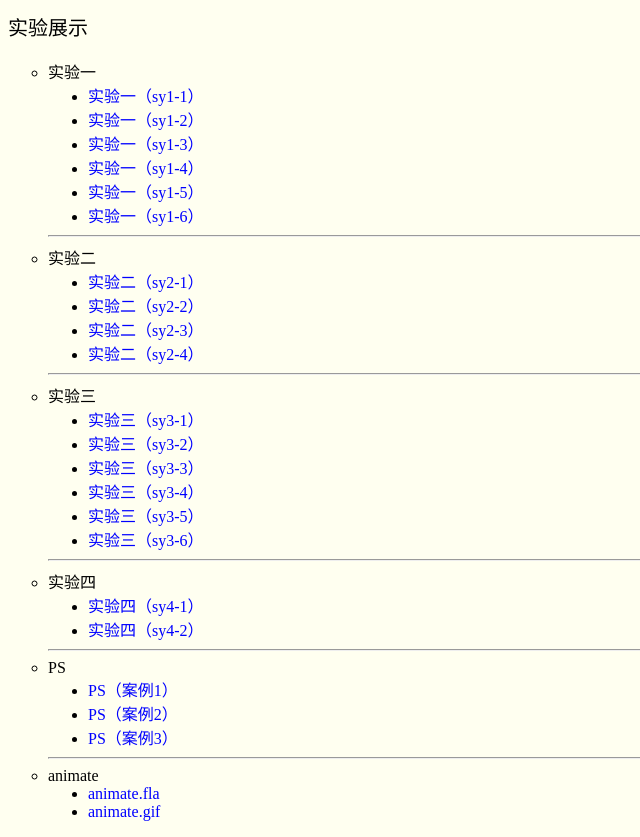
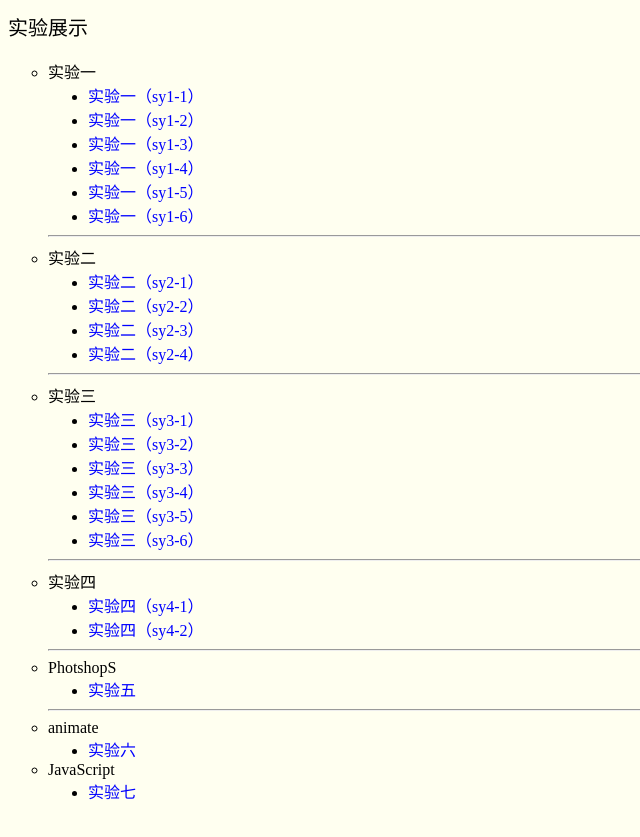
Before and after one commit to LSM-0126/LSM, a plain HTML site: page 实验报告.html in a window 1280 px wide. Shown: the whole page, without its empty margins (0-640 px from the left). Drawn offline with Linux system fonts and the light colour scheme.

Commit message:
Update 实验报告.html

```diff
--- a/实验报告.html
+++ b/实验报告.html
@@ -62,17 +62,18 @@
 		    <li><a href="实验四（sy4-2）.html">实验四（sy4-2）</a></li>
 	    </ul>
         <hr>
-		<li>PS</li>
+		<li>PhotshopS</li>
         <ul type="disc">
-		    <li><a href="PS（案例1).psd">PS（案例1）</a></li>
-            <li><a href="PS（案例2).psd">PS（案例2）</a></li>
-            <li><a href="PS（案例3).psd">PS（案例3）</a></li>
+		    <li><a href="实验五.html">实验五</a></li>
 	    </ul>
         <hr>
 		<li>animate</li>
         <ul type="disc">
-		    <li><a href="animate.fla">animate.fla</a></li>
-            <li><a href="animate.gif">animate.gif</a></li>
+		    <li><a href="实验六.html">实验六</a></li>
+	    </ul>
+		<li>JavaScript</li>
+        <ul type="disc">
+		    <li><a href="实验七.html">实验七</a></li>
 	    </ul>
   </ul>
 </body>
```
